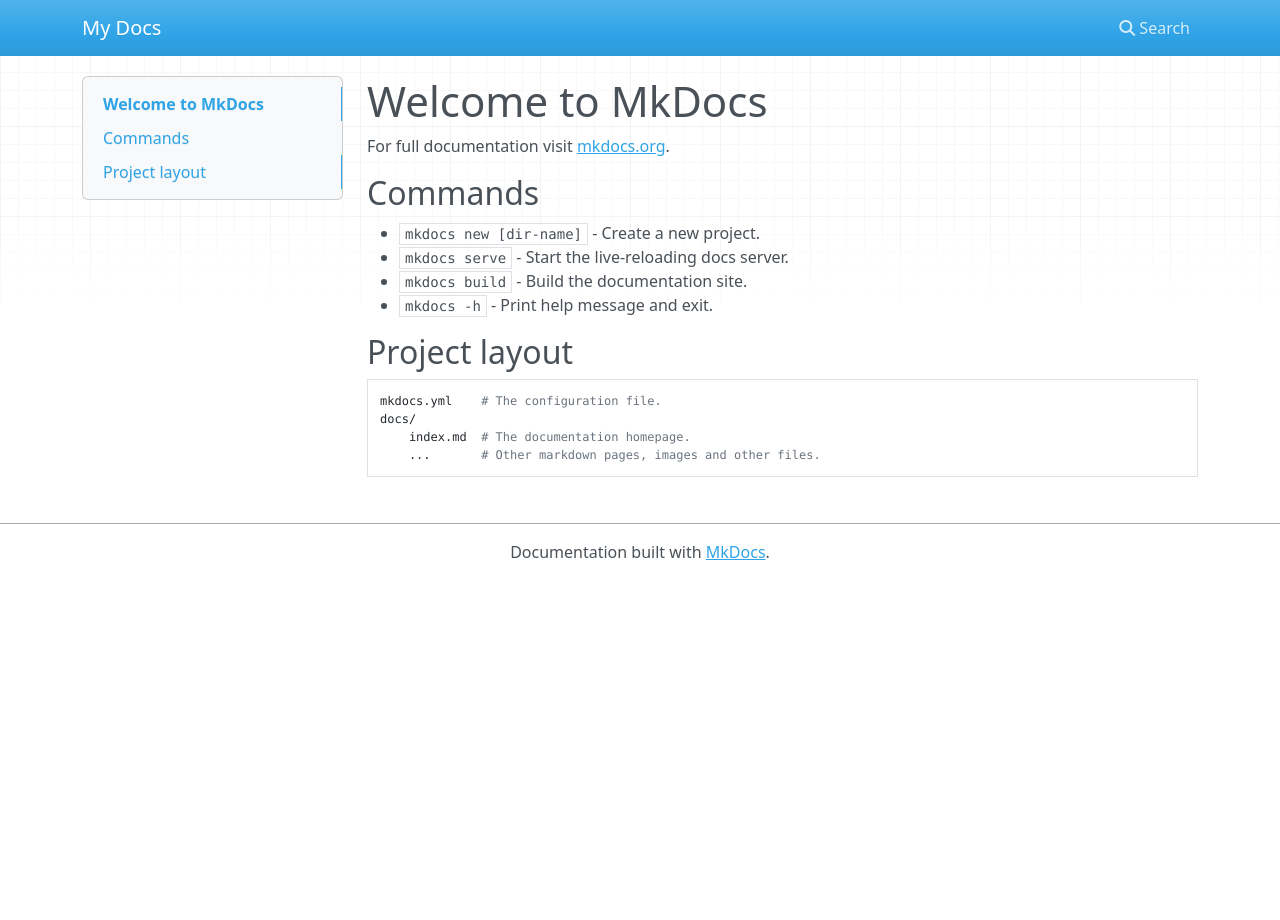
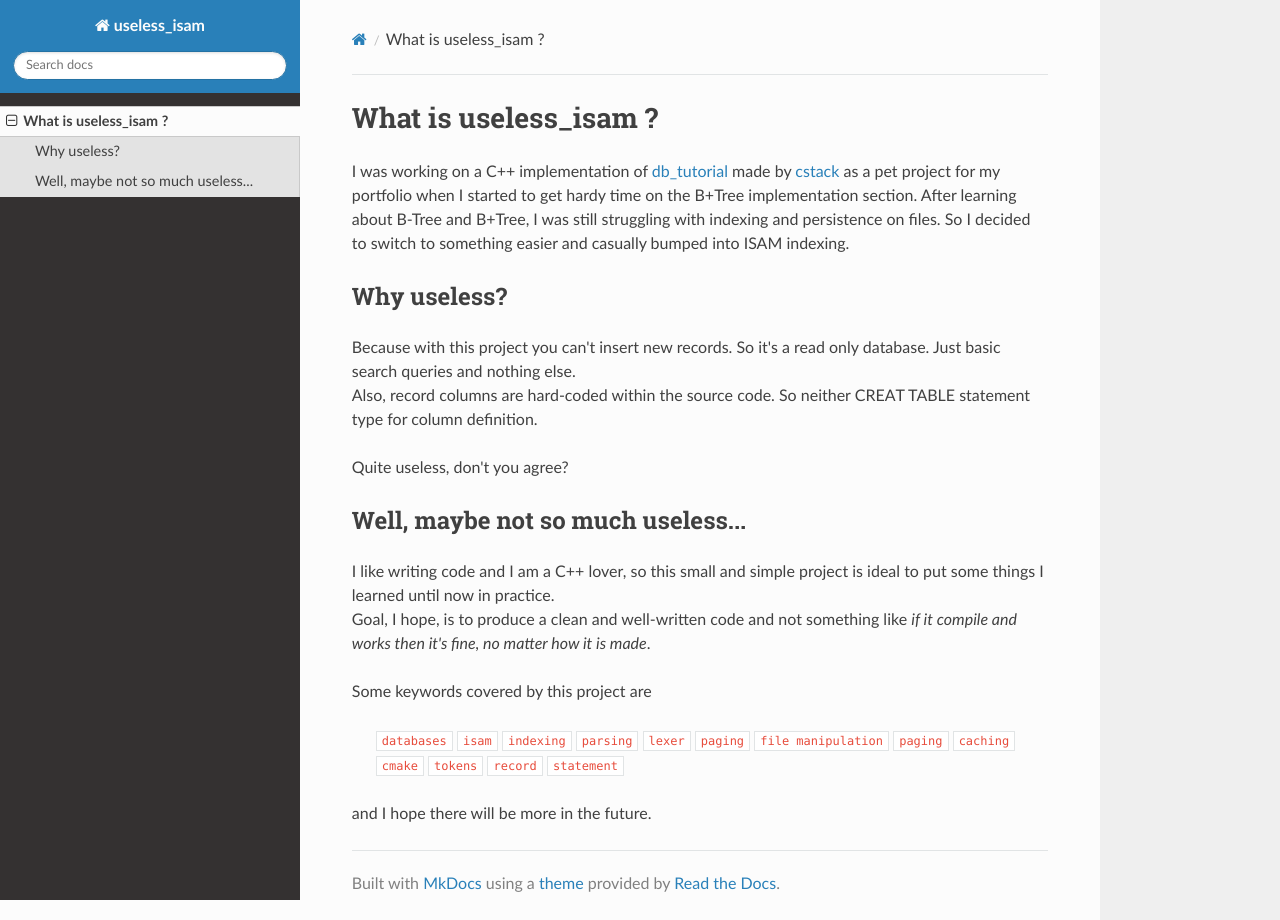
Before and after one commit to JohnHop/useless_isam, an MkDocs documentation site: the page built from docs/index.md, in a window 1280 px wide. Built offline with MkDocs 1.6.1, drawn with Linux system fonts in a browser that asks for light colours; nearby versions of some CDN libraries.

Commit message:
Migliorato csv2bin, correzioni, edit index.md

```diff
--- a/docs/index.md
+++ b/docs/index.md
@@ -1,17 +1,19 @@
-# Welcome to MkDocs
+# What is useless_isam ?
 
-For full documentation visit [mkdocs.org](https://www.mkdocs.org).
+I was working on a C++ implementation of [db_tutorial](https://github.com/cstack/db_tutorial) made by [cstack](https://github.com/cstack) as a pet project for my portfolio when I started to get hardy time on the B+Tree implementation section. After learning about B-Tree and B+Tree, I was still struggling with indexing and persistence on files. So I decided to switch to something easier and casually bumped into ISAM indexing.
 
-## Commands
+## Why useless?
+Because with this project you can't insert new records. So it's a read only database. Just basic search queries and nothing else.<br>
+Also, record columns are hard-coded within the source code. So neither CREAT TABLE statement type for column definition.
 
-* `mkdocs new [dir-name]` - Create a new project.
-* `mkdocs serve` - Start the live-reloading docs server.
-* `mkdocs build` - Build the documentation site.
-* `mkdocs -h` - Print help message and exit.
+Quite useless, don't you agree?
 
-## Project layout
+## Well, maybe not so much useless...
+I like writing code and I am a C++ lover, so this small and simple project is ideal to put some things I learned until now in practice.<br>
+Goal, I hope, is to produce a clean and well-written code and not something like _if it compile and works then it's fine, no matter how it is made_.
 
-    mkdocs.yml    # The configuration file.
-    docs/
-        index.md  # The documentation homepage.
-        ...       # Other markdown pages, images and other files.
+Some keywords covered by this project are
+
+> `databases` `isam` `indexing` `parsing` `lexer` `paging` `file manipulation` `paging` `caching` `cmake` `tokens` `record` `statement`
+
+and I hope there will be more in the future.
--- a/mkdocs.yml
+++ b/mkdocs.yml
@@ -1 +1,4 @@
-site_name: My Docs
+site_name: useless_isam
+site_url: https://johnhop.github.io/useless_isam
+
+theme: readthedocs
```
Also changed, not shown: 5 other files.
